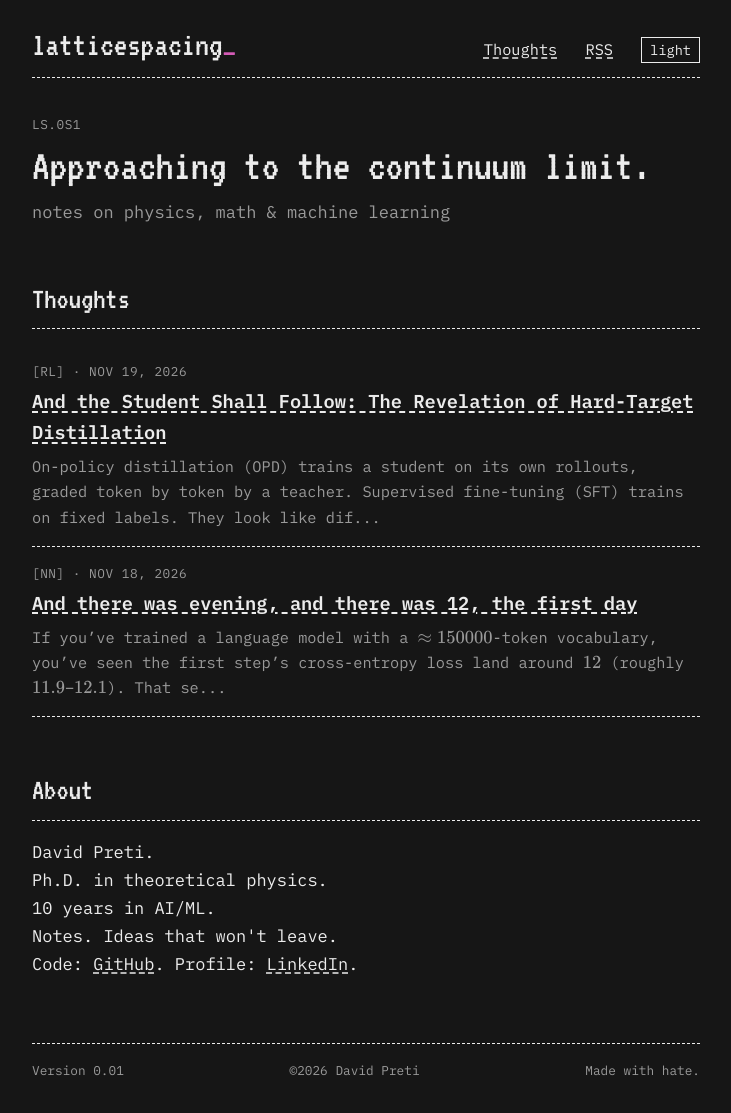
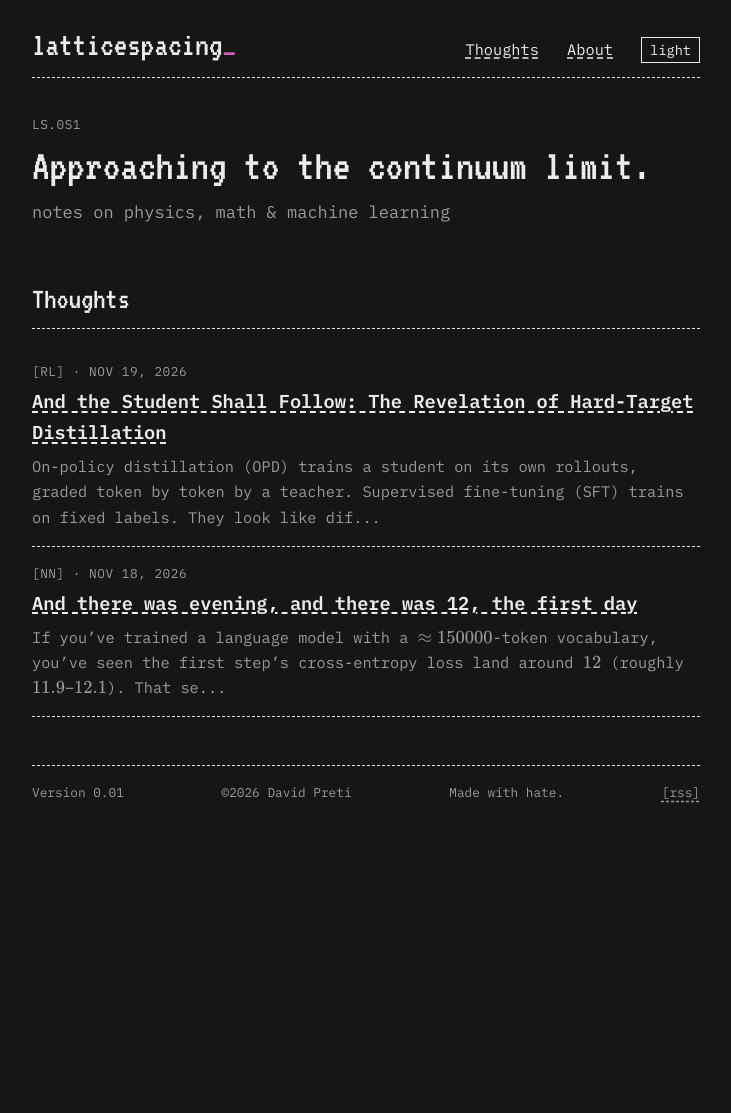
Before and after one commit to pretidav/latticespacing, a Jekyll site: the page built from index.html, in a window 1280 px wide. Shown: the whole page, without its empty margins (274-1005 px from the left). Built offline with Jekyll 4.4.1, drawn with Linux system fonts in a browser that asks for light colours; after the commit the page ends 900 px from its top, so only the background shows below that.

Commit message:
polished

```diff
--- a/_layouts/default.html
+++ b/_layouts/default.html
@@ -22,7 +22,7 @@
       <a class="logo" href="{{ '/' | relative_url }}">{{ site.title }}<span class="cursor">_</span></a>
       <nav>
         <a href="{{ '/blog/' | relative_url }}">Thoughts</a>
-        <a href="{{ '/feed.xml' | relative_url }}">RSS</a>
+        <a href="{{ '/about/' | relative_url }}">About</a>
         <button class="theme-toggle" id="theme-toggle" type="button" aria-label="Toggle light/dark theme">light</button>
       </nav>
     </header>
@@ -33,6 +33,7 @@
       <span>Version 0.01</span>
       <span>&copy;{{ site.time | date: "%Y" }} {{ site.author }}</span>
       <span>Made with hate.</span>
+      <a href="{{ '/feed.xml' | relative_url }}">[rss]</a>
     </footer>
   </div>
   <script>
--- a/assets/css/style.css
+++ b/assets/css/style.css
@@ -70,3 +70,5 @@ figcaption { margin-top: 6px; font-size: .8rem; color: var(--muted); }
 .about { max-width: 60ch; }
 .post-actions { margin: 40px 0 0; }
 .post-actions + .cite { margin-top: 16px; }
+.site-footer a { color: var(--muted); }
+.site-footer a:hover { color: #1e1e1e; }
--- a/index.html
+++ b/index.html
@@ -9,13 +9,3 @@ layout: default
 
 <h2 class="section">Thoughts</h2>
 {% include post-list.html posts=site.posts %}
-
-<h2 class="section">About</h2>
-<p class="about">
-  David Preti.<br>
-  Ph.D. in theoretical physics.<br>
-  10 years in AI/ML.<br>
-  Notes. Ideas that won't leave.<br>
-  Code: <a href="https://github.com/pretidav">GitHub</a>.
-  Profile: <a href="www.linkedin.com/in/david-preti-phd-10079a68">LinkedIn</a>.
-</p>
```
Also changed, not shown: about/index.html (added, +13 -0 lines).
